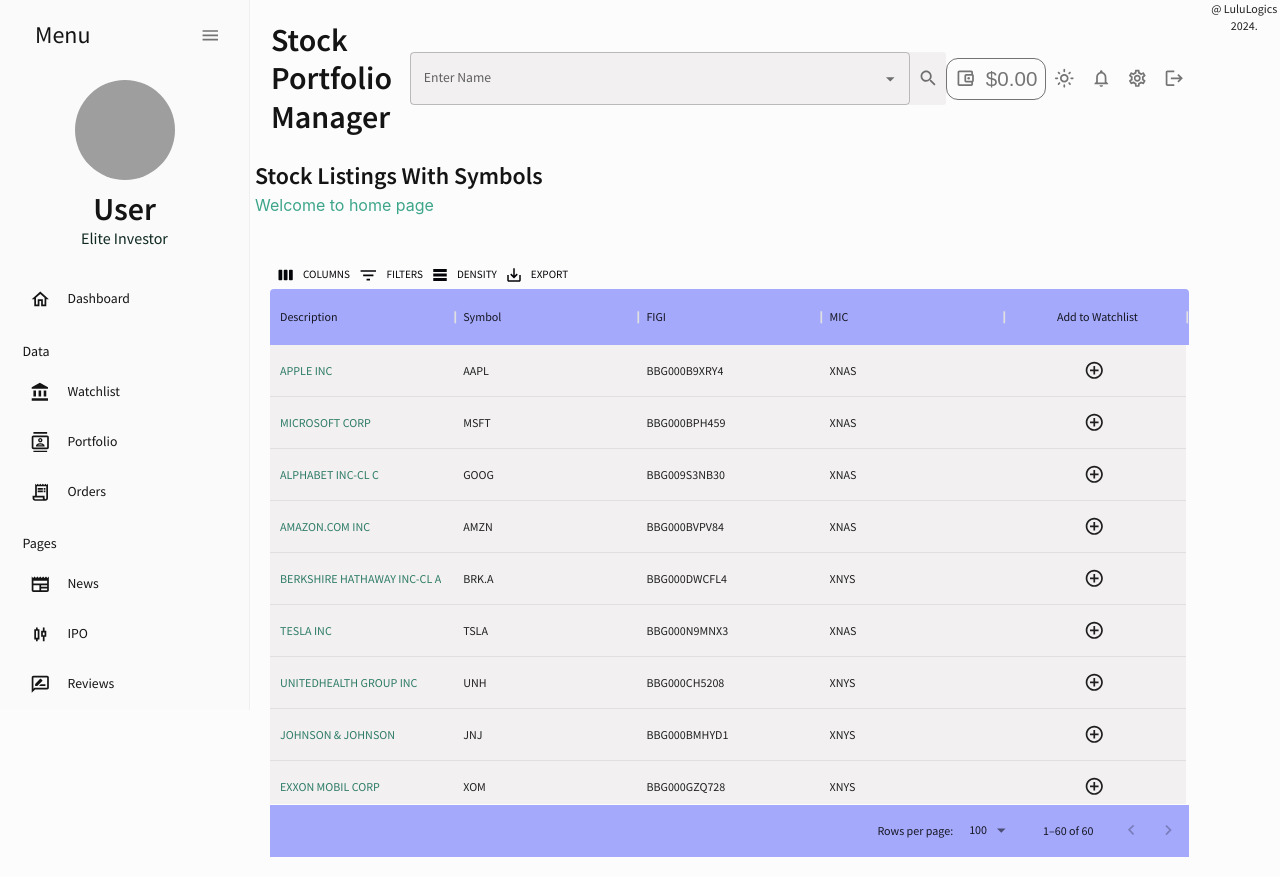
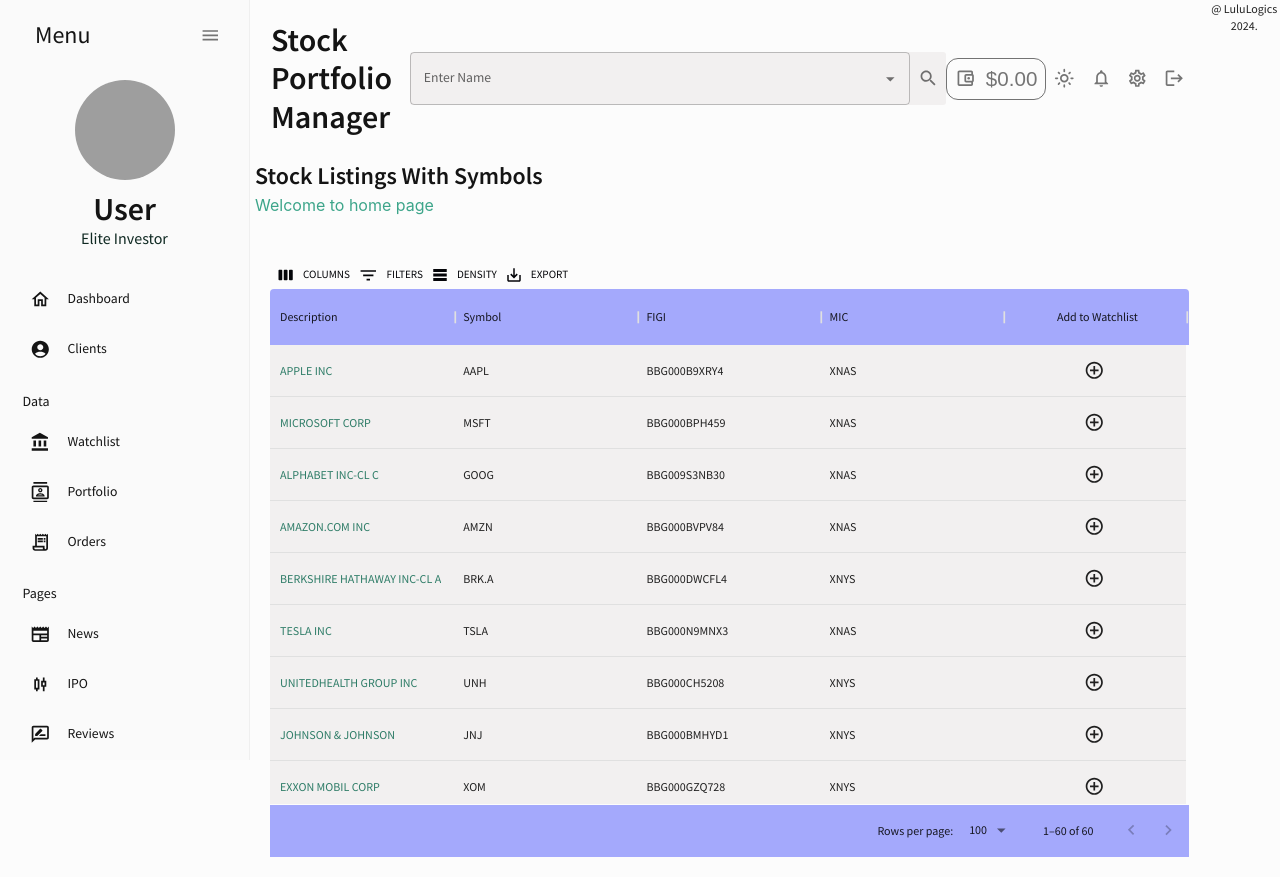
Before and after one commit to LuluLogics/Agentic-Corporate-Trader, a React (Create React App) app in the folder Frontend/: page /home in a window 1280 px wide. Built offline with nearby package versions, Linux system fonts and the light colour scheme; grey boxes are pictures that could not be loaded.

Commit message:
harmburmbermmmm

```diff
--- a/Frontend/src/global/HamburgerMenu.jsx
+++ b/Frontend/src/global/HamburgerMenu.jsx
@@ -1,287 +1,7 @@
-// /// TRYING TO CONFIG FOR FIREBASE
-// import { useState } from "react";
-// import { Sidebar, Menu, MenuItem, useProSidebar,collapsed } from "react-pro-sidebar";
-// // import "react-pro-sidebar/dist/css/styles.css";
-// import { Box, IconButton, Typography, useTheme } from "@mui/material";
-// import { Link } from "react-router-dom";
-// import { tokens } from "../theme";
-
-// import RateReviewOutlinedIcon from '@mui/icons-material/RateReviewOutlined';
-
-// import HomeOutlinedIcon from "@mui/icons-material/HomeOutlined"; //1. Home icon
-// import AccountBalanceSharpIcon from "@mui/icons-material/AccountBalanceSharp"; //2. my watchlist icon
-// import DashboardSharpIcon from "@mui/icons-material/DashboardSharp"; //3. Tesla Dashboard icon
-// import MultilineChartSharpIcon from "@mui/icons-material/MultilineChartSharp"; //4. tesla advance chart
-// import SummarizeOutlinedIcon from "@mui/icons-material/SummarizeOutlined"; //5,6,7,8, reports
-// import PeopleOutlinedIcon from "@mui/icons-material/PeopleOutlined";
-// import ContactsOutlinedIcon from "@mui/icons-material/ContactsOutlined";
-// import ReceiptOutlinedIcon from "@mui/icons-material/ReceiptOutlined";
-// import PersonOutlinedIcon from "@mui/icons-material/PersonOutlined";
-// import CalendarTodayOutlinedIcon from "@mui/icons-material/CalendarTodayOutlined";
-// import HelpOutlineOutlinedIcon from "@mui/icons-material/HelpOutlineOutlined";
-// import BarChartOutlinedIcon from "@mui/icons-material/BarChartOutlined";
-// import PieChartOutlineOutlinedIcon from "@mui/icons-material/PieChartOutlineOutlined";
-// import TimelineOutlinedIcon from "@mui/icons-material/TimelineOutlined";
-// import MenuOutlinedIcon from "@mui/icons-material/MenuOutlined";
-// import MapOutlinedIcon from "@mui/icons-material/MapOutlined";
-// import { useNavigate } from "react-router-dom";
-// import { useAuthContext } from "../hooks/useAuthContext";
-// // import { useNavigate } from "react-router-dom";
-// import Divider from '@mui/material/Divider';
-// import ReceiptLongOutlinedIcon from '@mui/icons-material/ReceiptLongOutlined';
-// import NewspaperOutlinedIcon from '@mui/icons-material/NewspaperOutlined';
-// import CandlestickChartOutlinedIcon from '@mui/icons-material/CandlestickChartOutlined';
-
-// const Item = ({ title, to, icon, selected, setSelected }) => {
-//   const theme = useTheme();
-
-//   const colors = tokens(theme.palette.mode);
-//   return (
-//     <MenuItem
-//       active={selected === title}
-//       style={{
-//         color: colors.grey[100],
-//       }}
-//       onClick={() => setSelected(title)}
-//       icon={icon}
-//     >
-//       <Typography>{title}</Typography>
-//       <Link to={to} />
-//     </MenuItem>
-//   );
-// };
-
-// const HamburgerMenu = () => {
-//   const theme = useTheme();
-//   // const { user } = useAuthContext();
-//   const colors = tokens(theme.palette.mode);
-//   const [isCollapsed, setIsCollapsed] = useState(false);
-//   const [selected, setSelected] = useState("Dashboard");//Represents the tab which is currently selected(Change Later)
-//   const { collapseSidebar } = useProSidebar();
-//   const user = JSON.parse(localStorage.getItem("user"));
-//   console.log(user);
-//   return (
-//     <Box
-//       sx={{
-//         // "& .sidebar-root": {
-//         //   backgroundColor: colors.primary[700],
-//         // },
-//         // // "& .icon-wrapper": {
-//         //   backgroundColor: colors.primary[300],
-//         // },
-//         // "& .pro-inner-item": {
-//         //   padding: "5px 35px 5px 20px !important",
-//         // },
-//         // "& .inner-item:hover": {
-//         //   color: "#868dfb !important",
-//         // },
-//         // "& .menu-item.active": {
-//         //   color: "#FFFFFF !important",
-//         // },
-//       }}
-//     >
-//       <Sidebar collapsed={isCollapsed} rootStyles={{
-//         // [`.${sidebarClasses.container}`]: {
-//              backgroundColor:  colors.primary[1000],
-//             // },
-//         }}>
-//         <Box isCollapsed sx={{backgroundColor:colors.background}}>
-//         <Menu iconshape="square">
-//           {/* Logo amd menu item  */}
-//           <MenuItem
-//             onClick={() =>{collapseSidebar(); setIsCollapsed(!isCollapsed)}}
-//             icon={isCollapsed ? <MenuOutlinedIcon /> : undefined}
-//             style={{
-//               margin: "10px 0 20px 0",
-//               color: colors.blueAccent[700],
-//             }}
-//           >
-//             {!isCollapsed && (
-//               <Box
-//                 display="flex"
-//                 justifyContent="space-between"
-//                 alignItems="center"
-//                 ml="15px"
-//               >
-//                 <Typography variant="h3" color={colors.grey[100]}>
-//                   Menu
-//                 </Typography>
-//                 <IconButton onClick={() => setIsCollapsed(!isCollapsed)}>
-//                   <MenuOutlinedIcon />
-//                 </IconButton>
-
-//               </Box>
-//             )}
-//           </MenuItem>
-//           {/* USER */}
-//           {!isCollapsed && (
-//             <Box mb="25px">
-//               <Box display="flex" justifyContent="center" alignItems="center"  >
-//                 <img
-//                   alt="profile-user"
-//                   width="100px"
-//                   height="100px"
-//                   src="https://thumbs.dreamstime.com/b/man-business-suit-icon-illustration-98773345.jpg"
-//                   style={{ cursor: "pointer", borderRadius: "50%" }}
-//                 />
-//               </Box>
-//               <Box textAlign="center">
-//                 <Typography
-//                   variant="h2"
-//                   color={colors.grey[100]}
-//                   fontWeight="bold"
-//                   sx={{ m: "10px 0 0 0" }}
-//                 >
-//                   {user.firstNameSaved?user.firstNameSaved:user.firstName}
-//                 </Typography>
-//                 <Typography variant="h5" color={colors.greenAccent[100]}>
-//                   Elite Investor
-//                 </Typography>
-//               </Box>
-//             </Box>
-//           )}
-
-//           <Box paddingLeft={isCollapsed ? undefined : "1%"}>
-
-//             <MenuItem
-//               title="Dashboard"
-//               routerLink={<Link to="/home"></Link>}
-//               icon={<HomeOutlinedIcon style={{ color: colors.grey[100] }} />}
-//               selected={selected}
-//               color={colors.grey[100]}
-//               setSelected={setSelected}
-//             >
-//             <Typography
-//               color={colors.grey[100]}
-//             >
-//               Stock Listings
-//             </Typography>
-
-//             </MenuItem>
-//             {/* <Divider/> */}
-//             <Typography
-//               variant="h6"
-//               color={colors.grey[100]}
-//               sx={{ m: "15px 0 5px 20px" }}
-//             >
-//               Data
-//             </Typography>
-//             {/* <Divider/> */}
-//             <MenuItem
-//               title="Watchlist"
-//               routerLink={<Link to="/watchlist"></Link>}
-//               icon={<AccountBalanceSharpIcon style={{ color: colors.grey[100] }} />}
-//               selected={selected}
-//               setSelected={setSelected}
-//             >
-//             <Typography
-//               color={colors.grey[100]}
-//             >
-//               Watchlist
-//             </Typography>
-
-//             </MenuItem>
-//             {/* <Divider/> */}
-//             <MenuItem
-//               title="Portfolio"
-//               routerLink={<Link to="/portfolio"></Link>}
-//               icon={<ContactsOutlinedIcon style={{ color: colors.grey[100] }}/>}
-//               selected={selected}
-//               setSelected={setSelected}
-//             >
-//             <Typography
-//               color={colors.grey[100]}
-//             >
-//               Portfolio
-//             </Typography>
-//             </MenuItem>
-//             {/* <Divider/> */}
-//             <MenuItem
-//               title="Orders"
-//               routerLink={<Link to="/orders"></Link>}
-//               icon={<ReceiptLongOutlinedIcon style={{ color: colors.grey[100] }}/>}
-//               selected={selected}
-//               setSelected={setSelected}
-//             >
-//             <Typography
-//               color={colors.grey[100]}
-//             >
-//               Orders
-//             </Typography>
-//             </MenuItem>
-
-
-//             <Typography
-//               variant="h6"
-//               color={colors.grey[100]}
-//               sx={{ m: "15px 0 5px 20px" }}
-//             >
-//               Pages
-//             </Typography>
-
-//             <MenuItem
-//               title="News"
-//               routerLink={<Link to="/news"></Link>}
-//               icon={<NewspaperOutlinedIcon style={{ color: colors.grey[100] }}/>}
-//               selected={selected}
-//               setSelected={setSelected}
-//             >
-//             <Typography
-//               color={colors.grey[100]}
-//             >
-//               News
-//             </Typography>
-//             </MenuItem>
-//             <MenuItem
-//               title="IPO"
-//               routerLink={<Link to="/ipo"></Link>}
-//               icon={<CandlestickChartOutlinedIcon style={{ color: colors.grey[100] }}/>}
-//               selected={selected}
-//               setSelected={setSelected}
-
-//             >
-//             <Typography
-//               color={colors.grey[100]}
-//             >
-//               IPO
-//             </Typography>
-//             </MenuItem>
-
-//             <MenuItem
-//               title="Reviews"
-//               routerLink={<Link to="/testimonials"></Link>}
-//               icon={<RateReviewOutlinedIcon style={{ color: colors.grey[100] }}/>}
-//               selected={selected}
-//               setSelected={setSelected}
-
-//             >
-//             <Typography
-//               color={colors.grey[100]}
-//             >
-//               Reviews
-//             </Typography>
-//             </MenuItem>
-
-
-
-//           </Box>
-//         </Menu>
-//         </Box>
-//       </Sidebar>
-//     </Box>
-//   );
-// };
-
-// export default HamburgerMenu;
-
-
-
-
-// FIREBASE SETUP
-import { useState } from "react";
+import React, { useState } from "react";
 import { Sidebar, Menu, MenuItem, useProSidebar } from "react-pro-sidebar";
 import { Box, IconButton, Typography, useTheme } from "@mui/material";
-import { Link } from "react-router-dom";
+import { Link, useNavigate } from "react-router-dom";
 import { tokens } from "../theme";
 import RateReviewOutlinedIcon from '@mui/icons-material/RateReviewOutlined';
 import HomeOutlinedIcon from "@mui/icons-material/HomeOutlined";
@@ -303,8 +23,7 @@ import Divider from '@mui/material/Divider';
 import ReceiptLongOutlinedIcon from '@mui/icons-material/ReceiptLongOutlined';
 import NewspaperOutlinedIcon from '@mui/icons-material/NewspaperOutlined';
 import CandlestickChartOutlinedIcon from '@mui/icons-material/CandlestickChartOutlined';
-import { useAuthContext } from "../contexts/AuthContext"; // Import the context
-
+import AccountCircleIcon from "@mui/icons-material/AccountCircle";
 
 const Item = ({ title, to, icon, selected, setSelected }) => {
   const theme = useTheme();
@@ -340,7 +59,15 @@ const HamburgerMenu = () => {
   const [isCollapsed, setIsCollapsed] = useState(false);
   const [selected, setSelected] = useState("Dashboard");
   const { collapseSidebar } = useProSidebar();
+  const navigate = useNavigate();
   const storedData = JSON.parse(localStorage.getItem("user") || "{}");
+
+  const handleClientsClick = () => {
+    // Remove selected client from localStorage
+    localStorage.removeItem("selectedClient");
+    // Navigate to the Clients page
+    navigate("/clients");
+  };
 
   return (
     <Box
@@ -430,6 +157,14 @@ const HamburgerMenu = () => {
                 selected={selected}
                 setSelected={setSelected}
               />
+              <Item
+                title="Clients"
+                to="/clients"
+                icon={<AccountCircleIcon />}
+                selected={selected}
+                setSelected={setSelected}
+                onClick={handleClientsClick} // Navigate and clear selectedClient
+              />
               <Typography variant="h6" color={colors.grey[100]} sx={{ m: "15px 0 5px 20px" }}>
                 Data
               </Typography>
```
